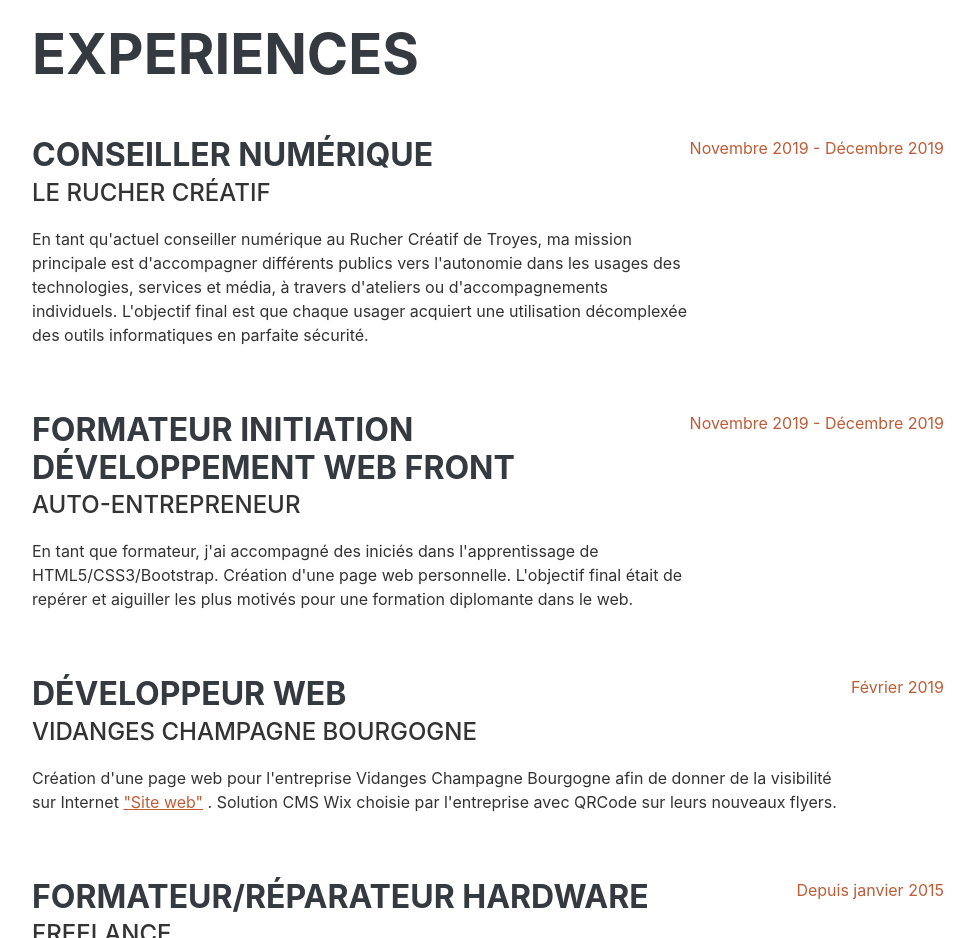
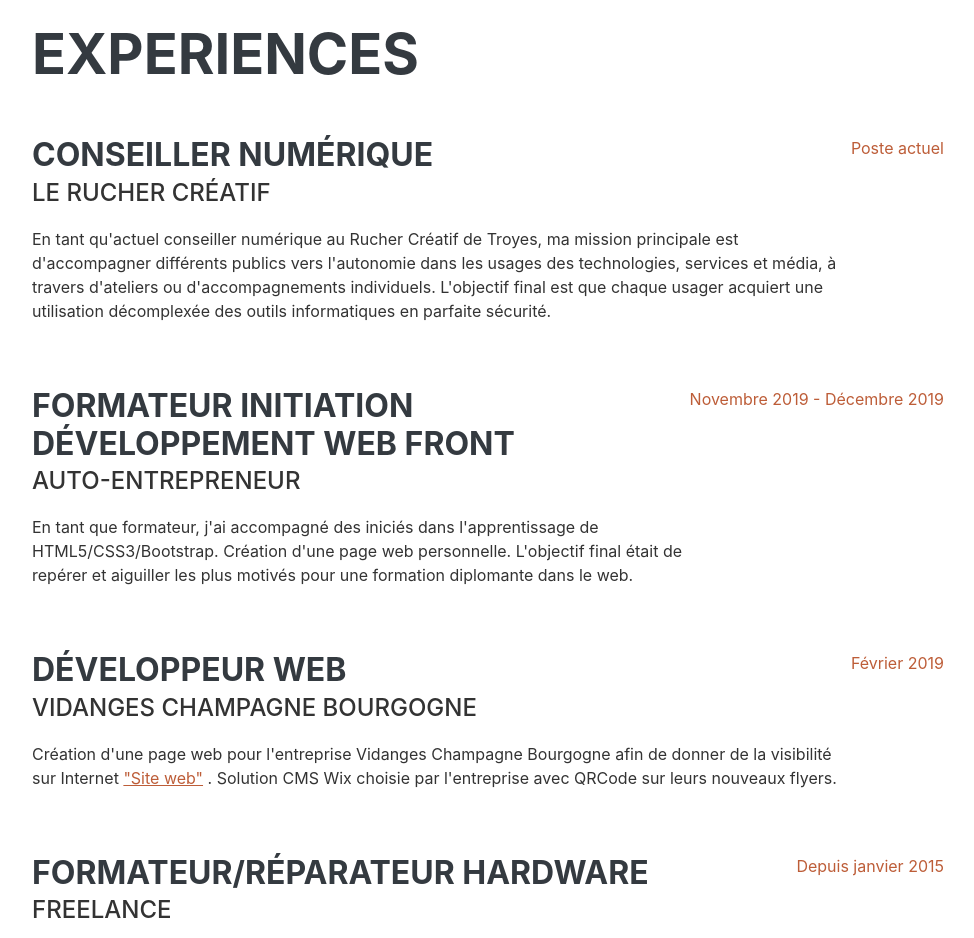
Before and after one commit to ElieFrancisco/ElieFrancisco.github.io, a plain HTML site: page index.html in a window 1280 px wide. Shown: the part 860-1798 px from the top of the page, without its empty margins (288-1262 px from the left). Drawn offline with nearby package versions, Linux system fonts and the light colour scheme; a web font is replaced by a local one.

Commit message:
Update index.html
Changement de date rucher créatif

```diff
--- a/index.html
+++ b/index.html
@@ -73,7 +73,7 @@
                                 d'accompagnements individuels. L'objectif final est que chaque usager acquiert une utilisation décomplexée des
                                 outils informatiques en parfaite sécurité. </p>
                         </div>
-                        <div class="flex-shrink-0"><span class="text-primary">Novembre 2019 - Décembre 2019</span></div>
+                        <div class="flex-shrink-0"><span class="text-primary">Poste actuel</span></div>
                     </div>
                     <div class="d-flex flex-column flex-md-row justify-content-between mb-5">
                         <div class="flex-grow-1">
```
